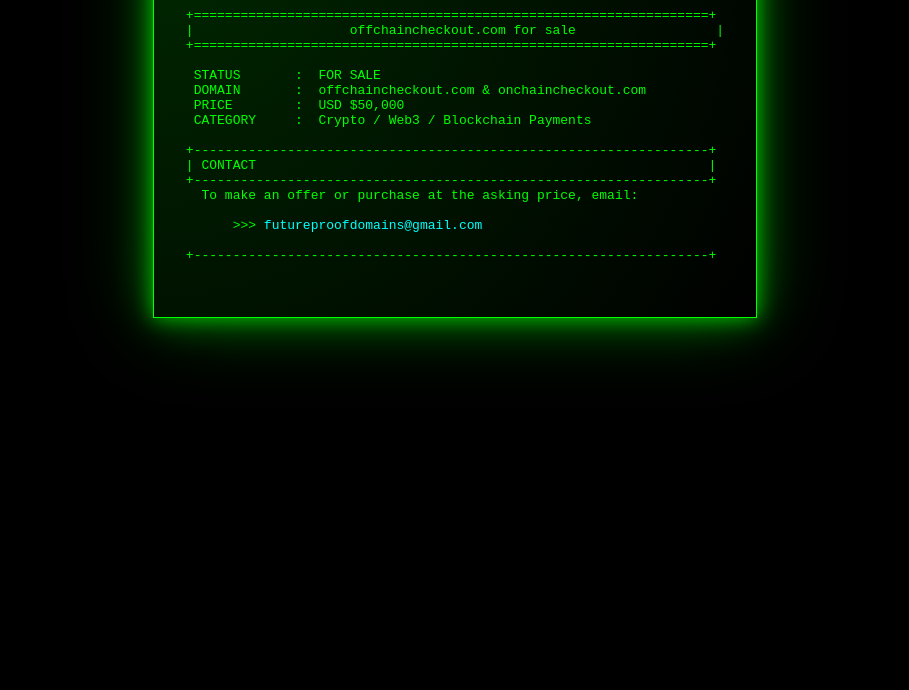
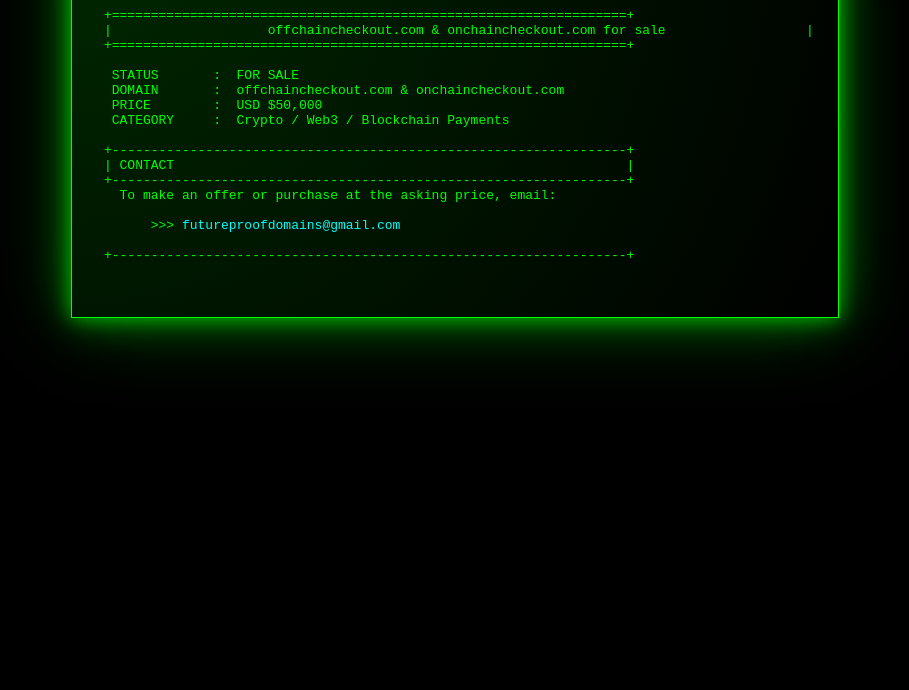
Before and after one commit to futureproofdomains/off-chain-checkout, a plain HTML site: page index.html in a window 1280 px wide. Shown: the part 110-800 px from the top of the page, without its empty margins (185-1094 px from the left). Drawn offline with Linux system fonts and the light colour scheme.

Commit message:
Update index.html

```diff
--- a/index.html
+++ b/index.html
@@ -2,7 +2,7 @@
 <html lang="en">
 <head>
   <meta charset="UTF-8">
-  <title>offchaincheckout.com is for sale - $50,000</title>
+  <title>offchaincheckout.com & onchaincheckout.com is for sale - $50,000</title>
   <meta name="viewport" content="width=device-width, initial-scale=1.0">
   <meta name="description" content="The domains onchaincheckout.com & offchaincheckout.com are for sale for the all in price of $50,000. Ideal for Web3, crypto and blockchain payments projects.">
   <style>
@@ -97,7 +97,7 @@
 
     <!-- Desktop ASCII version -->
     <pre class="desktop-only">+==================================================================+
-|                    offchaincheckout.com for sale                  |
+|                    offchaincheckout.com & onchaincheckout.com for sale                  |
 +==================================================================+
 
  STATUS       :  FOR SALE
@@ -120,7 +120,7 @@
     <!-- Mobile-friendly version (no horizontal scroll) -->
     <pre class="mobile-only">
 STATUS   : FOR SALE
-DOMAIN   : offchaincheckout.com
+DOMAIN   : offchaincheckout.com & onchaincheckout.com
 PRICE    : USD $50,000
 CATEGORY : Crypto / Web3
            Blockchain Payments
@@ -131,7 +131,7 @@ CONTACT  :
 
     >>> <span id="email-slot-mobile"></span>
 
-includes onchaincheckout.com as part of the deal<span class="blink">_</span>
+<span class="blink">_</span>
     </pre>
   </main>
 
```
